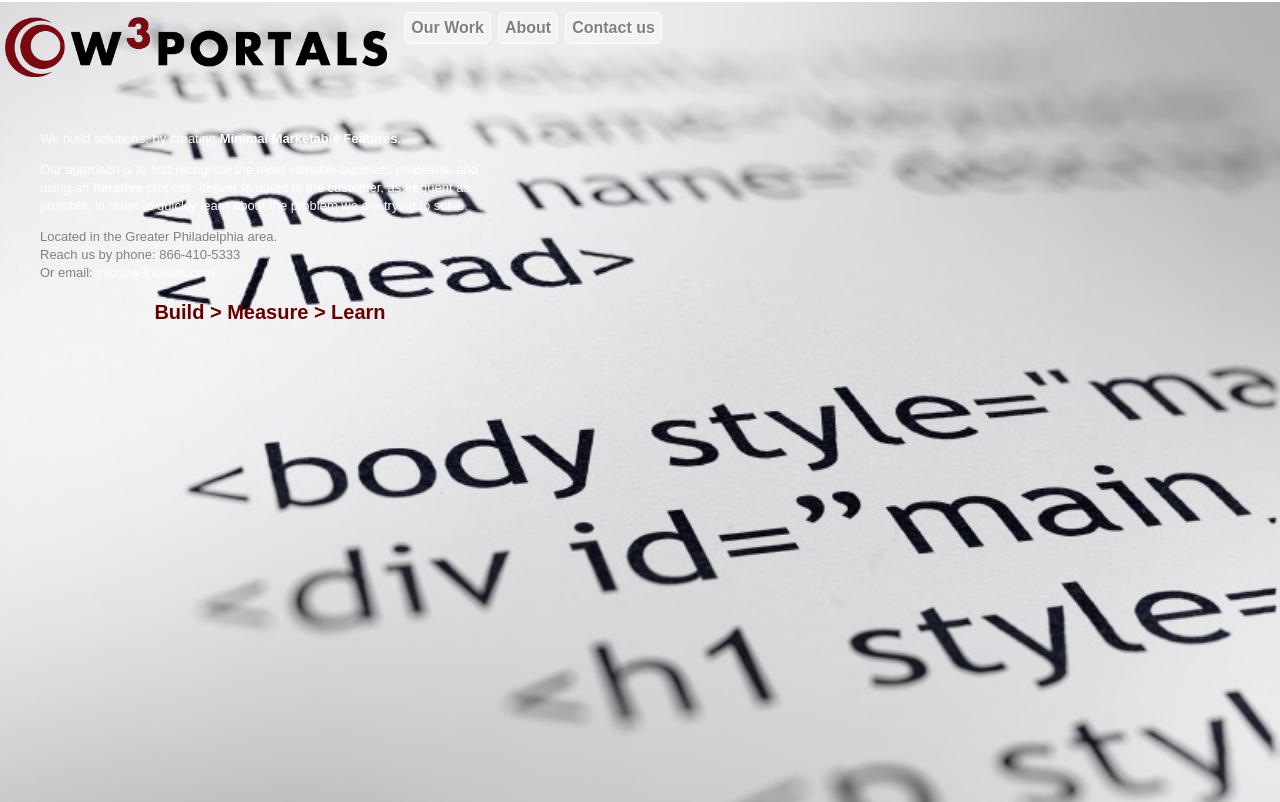
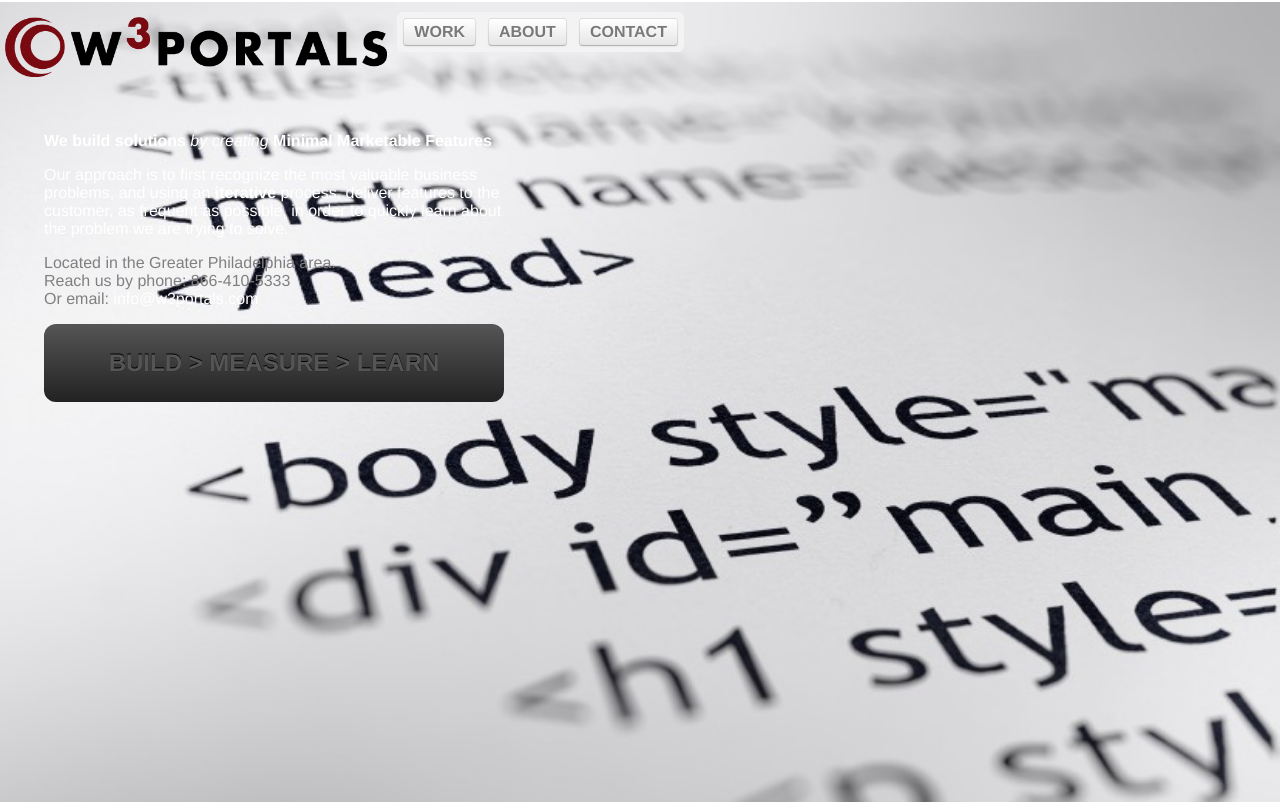
Before and after one commit to W3Portals/w3portals.github.com, a plain HTML site: page index.htm in a window 1280 px wide. Drawn offline with nearby package versions, Linux system fonts and the light colour scheme.

Commit message:
typography

```diff
--- a/Site.css
+++ b/Site.css
@@ -1,78 +1,81 @@
-body { margin: 0; padding: 0; font: normal 13px/18px arial, helvetica, sans-serif; overflow: hidden; min-height: 600px;}
+
+body { margin: 0; padding: 0; font-family: "Helvetica Neue", "Lucida Grande", Helvetica, Arial, Verdana, sans-serif; overflow: hidden; min-height: 600px;}
 img { border: 0;}
-a { outline: none; text-decoration: none;}
+a { outline: none; text-decoration:none;}
 p a:link, p a:visited {color: #fff;}
-p a:active, p a:hover { background-color: #e5f5ff;}
+p a:active, p a:hover { background-color: #666;}
 input { outline: none; }
 .error { font-size: 11px; color: #777; line-height: 1.6em; }
 .error p { margin-top: 0;}
 .error .red { color: red; }
+.italic{font-style:italic;  }
+.normal{font-weight:normal;}
 #bg {width: 100%; height: 100%; position: absolute; left: 0; z-index: -1; overflow: hidden;}
 #bg img { position: absolute; top: 0px; left: 0px; /* width:100%; */ min-height: 100%;}
 #center { padding: 0 24px; }
 #header { margin: 15px 24px; margin-bottom: 20px; float: left;}
 a#logo { display: block;    float: left;  margin: 15px 5px;}
-#nav { float: left; margin: 10px 5px;}
+#nav { float: left; margin: 10px 5px;  background-color: #F3F3F3; border-radius:6px; -moz-border-radius: 6px; -webkit-border-radius: 6px; }
 #nav ul, #header #nav li { list-style: none; list-style-image: none; list-style-type: none;}
 #nav ul { padding: 0; margin: 0;}
-#nav ul li
+#nav ul li {float: left; font-weight: bold; padding: 6px; }
+
+.btn
 {
-    float: left; margin-left: 7px;
-    text-shadow: 1px 1px 1px #fff;
-    font-size: 16px;
-    font-weight: bold; padding: 6px;
-    background-color: #F3F3F3;
-    border-radius:6px; -moz-border-radius: 6px; -webkit-border-radius: 6px;
-    border: 1px solid #FFFFFF;
+    display: inline-block;padding: 4px 10px 4px;margin-bottom: 0;font-size: 13px;line-height: 18px;color: #333;
+    text-align: center;text-shadow: 0 1px 1px rgba(255, 255, 255, 0.75);vertical-align: middle;
+    cursor: pointer;background-color: whiteSmoke;
+    background-image: -ms-linear-gradient(top, white, #E6E6E6);
+    background-image: -webkit-gradient(linear, 0 0, 0 100%, from(white), to(#E6E6E6));
+    background-image: -webkit-linear-gradient(top, white, #E6E6E6);
+    background-image: -o-linear-gradient(top, white, #E6E6E6);
+    background-image: linear-gradient(top, white, #E6E6E6);
+    background-image: -moz-linear-gradient(top, white, #E6E6E6);
+    background-repeat: repeat-x;
+    border: 1px solid #CCC;
+    border-color: rgba(0, 0, 0, 0.1) rgba(0, 0, 0, 0.1) rgba(0, 0, 0, 0.25);
+    border-bottom-color: #B3B3B3;-webkit-border-radius: 4px;-moz-border-radius: 4px;border-radius: 4px;
+    filter: progid:dximagetransform.microsoft.gradient(startColorstr='#ffffff', endColorstr='#e6e6e6', GradientType=0);
+    filter: progid:dximagetransform.microsoft.gradient(enabled=false);
+    -webkit-box-shadow: inset 0 1px 0 rgba(255, 255, 255, 0.2), 0 1px 2px rgba(0, 0, 0, 0.05);
+    -moz-box-shadow: inset 0 1px 0 rgba(255, 255, 255, 0.2), 0 1px 2px rgba(0, 0, 0, 0.05);
+    box-shadow: inset 0 1px 0 rgba(255, 255, 255, 0.2), 0 1px 2px rgba(0, 0, 0, 0.05);
 }
-
-#nav ul li a { color: #808080; text-decoration: none;}
+#nav ul li a {font-size: 16px;line-height: 18px;color: #797979; }
 #nav ul li a:hover { color: #660000;}
-#nav ul li.selected { background-color: #660000; text-shadow: none; border-radius:6px; -moz-border-radius: 6px; -webkit-border-radius: 6px;}
-#nav ul li.selected a {color: #fff;}
+#nav ul li.selected { background-color: #e7e7e7; text-shadow: none; border-radius:6px; -moz-border-radius: 6px; -webkit-border-radius: 6px;}
+#nav ul li.selected a {color: #000;}
+#aboutlist > ul li { margin:17px;}
 #content { top: 126px; clear: both;}
 div#sidecontent
 {
     max-width: 460px;
     background: transparent url('img/content_bg.png');
-    color: #fff;
-    float: left;
-    clear: both;
-    padding: 20px;
+    color: #fff; float: left; clear: both; padding: 20px;
     position: absolute;
-    left: 20px;
-    margin-right: 20px;
-    margin-bottom: 20px;
     border-radius:10px; -moz-border-radius: 10px; -webkit-border-radius: 10px;
 }
 
-div#sidecontent img#tagline {
- /* position: absolute; bottom: 20px; */
-}
 p#contactus-note { margin: 0; padding: 0;}
-#content-main
-{
-   /*   position: absolute; left: 270px; */
-    top: 126px;
-    display: block;
-	/* clear: left; */
-    margin-top: 2px;
-}
-#content-main div.form { color: #4C4C4C;
- /* position: relative; */
- }
+#content-main { top: 126px; display: block; margin-top: 2px;}
+#content-main div.form { color: #4C4C4C; }
 
 #slogan
 {
-    color: #660000;
-    font-size: 20px;
-    font-weight: bold;
-    padding:8px 0;
-    margin: 6px 0;
-    text-align:center;
-    background: transparent url('img/content_bg.png');
-    border-radius:12px; -moz-border-radius: 12px; -webkit-border-radius: 12px;
+   background-color: #414141;
+    background-image: -ms-linear-gradient(top, #555, #222);
+    background-image: -webkit-gradient(linear, 0 0, 0 100%, from(#555), to(#222));
+    background-image: -webkit-linear-gradient(top, #555, #222);
+    background-image: -o-linear-gradient(top, #555, #222);
+    background-image: -moz-linear-gradient(top, #555, #222);
+    background-image: linear-gradient(top, #555, #222);
+   text-transform:uppercase; color: #555; font-size: 24px; font-weight: bold; padding: 25px 0; margin: 6px 0; text-align:center;
+  /* background-color:rgba(0,0,0, 0.7);*/
+   border-radius:12px; -moz-border-radius: 12px; -webkit-border-radius: 12px;
+   text-shadow:rgb(50,50,50) 0px 1px 0, #000 0 -1px 0;
  }
+
+.tilted { -webkit-transform: rotate(-25deg); -moz-transform: rotate(-25deg);}
 
 div.form
 {
--- a/index.htm
+++ b/index.htm
@@ -34,9 +34,9 @@
         <img id="imglogo" src="img/W3LOGO.png" height="60px" alt="W3Portals" /></a>
     <div id="nav">
         <ul>
-            <li id="ourwork-link"><a href="#ourwork">Our Work</a></li>
-            <li id="About-info-link"><a href="#About-info">About</a></li>
-            <li id="contactus-link"><a href="#contactus">Contact us</a></li>
+            <li id="ourwork-link"><a class="btn" href="#ourwork">WORK</a></li>
+            <li id="About-info-link"><a class="btn" href="#About-info">ABOUT</a></li>
+            <li id="contactus-link"><a class="btn" href="#contactus">CONTACT</a></li>
         </ul>
     </div>
 
@@ -106,7 +106,7 @@
                              <h2> We strive to...</h2>
                             <blockquote>
                                <p>
-                                 <ul>
+                                 <ul id="aboutlist">
 
 				 <li>Practice Agile methodologies.</li>
 				 <li>Focus on customer development (Lean Startups)</li>
@@ -125,7 +125,7 @@
             </div>
 	   <div id="content">
             <div id="sidecontent">
-              <p>We build solutions, by creating <b>Minimal Marketable Features</b>.</p>
+            <p style=" font-weight:bold;">We build solutions<span class="italic normal"> by creating </span>Minimal Marketable Features</p>
              <p> Our approach is to first recognize the most valuable business problems, and using an <b>iterative</b> process, deliver features to the customer,
 			 as frequent as possible, in order to quickly learn about the problem we are trying to solve.
               </p>
@@ -133,12 +133,12 @@
                  Reach us by phone: 866-410-5333<br />
                  Or email: <a href="mailto:info@w3portals.com">info@w3portals.com</a>
                </p>
-                <div id="slogan"> Build > Measure > Learn</div>
+                <div id="slogan"> Build  > Measure > Learn </div>
                 <p id="contactus-note" class="hide">
                   <strong></strong>
                 </p>
                   <span id="ourwork-note" class="hide">
-                    <strong>This is a partial list of our work </strong>
+                    <strong>This is some of our work </strong>
                   </span>
             </div>
 
```
